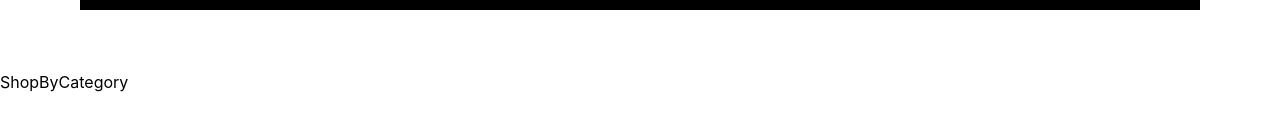
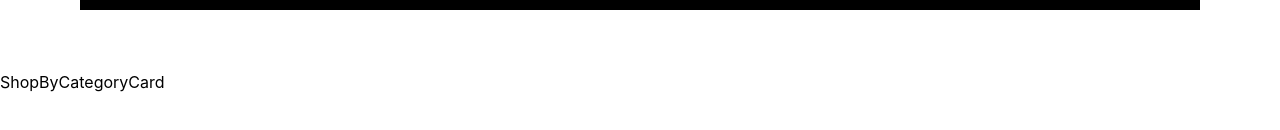
Before and after one commit to shubhcoding01/ecomproject, a React (Create React App) app: page / in a window 1280 px wide. Shown: the part 1165-1295 px from the top of the page. Built offline with nearby package versions, Linux system fonts and the light colour scheme.

Commit message:
Updated Home component to include a new feature

```diff
--- a/src/customer/pages/Home/ShopByCategory/ShopByCategory.tsx
+++ b/src/customer/pages/Home/ShopByCategory/ShopByCategory.tsx
@@ -1,8 +1,11 @@
 import React from 'react'
+import ShopByCategoryCard from './ShopByCategoryCard'
 
 const ShopByCategory = () => {
   return (
-    <div>ShopByCategory</div>
+    <div>
+        <ShopByCategoryCard />
+    </div>
   )
 }
 
```
